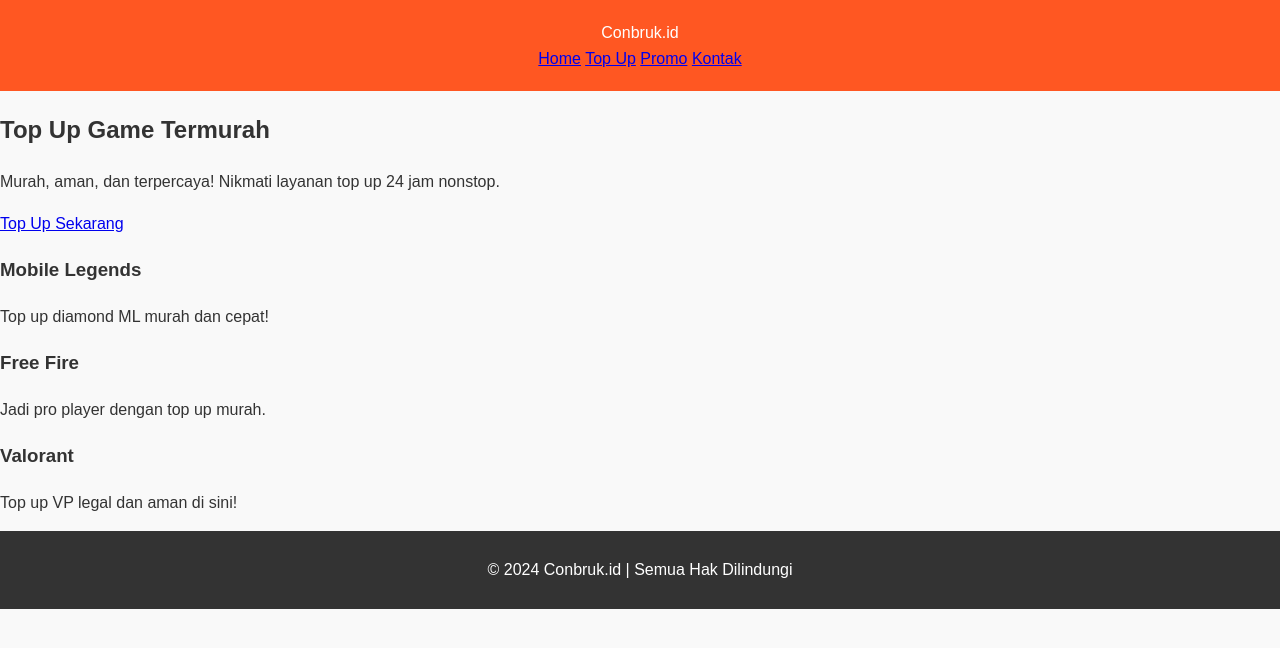
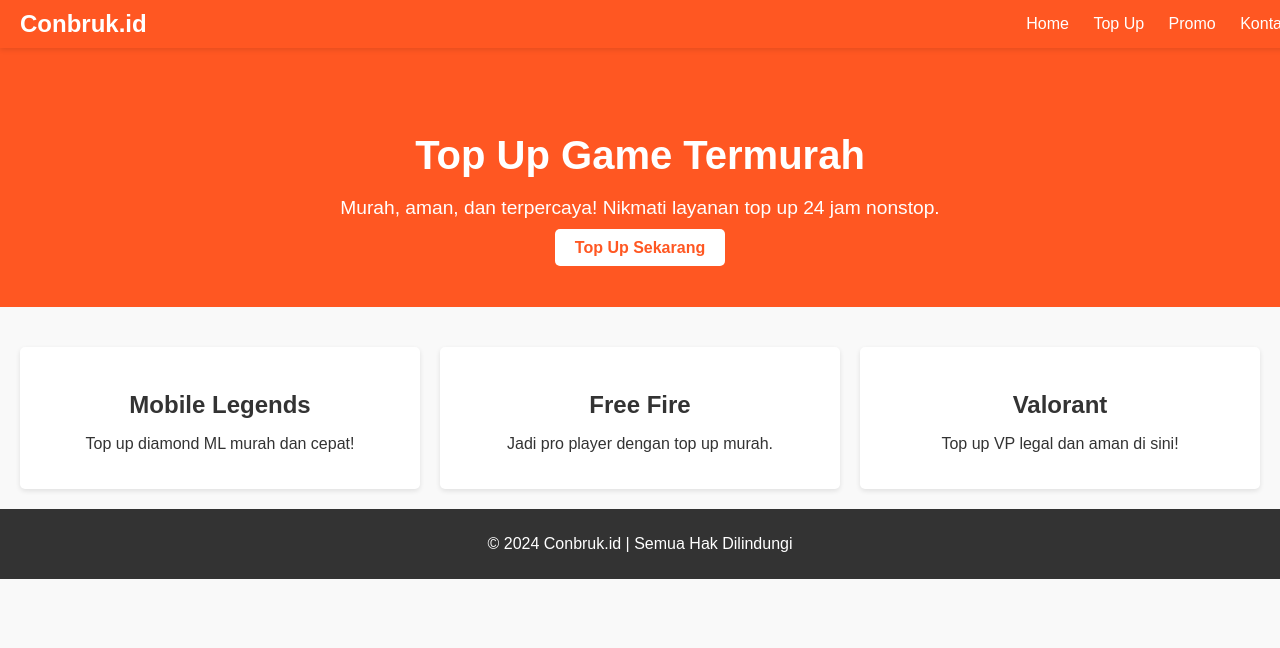
Before and after one commit to offsanop/ConbrukStore, a plain HTML site: page index.html in a window 1280 px wide. Drawn offline with Linux system fonts and the light colour scheme.

Commit message:
Update style.css

```diff
--- a/style.css
+++ b/style.css
@@ -1,7 +1,6 @@
-/* Style untuk seluruh halaman */
+/* Global Styles */
 body {
     font-family: Arial, sans-serif;
-    line-height: 1.6;
     margin: 0;
     padding: 0;
     background: #f9f9f9;
@@ -10,50 +9,91 @@ body {
 
 /* Header */
 header {
+    position: fixed;
+    top: 0;
+    width: 100%;
     background: #ff5722;
-    color: #fff;
-    padding: 20px 10px;
+    color: white;
+    display: flex;
+    justify-content: space-between;
+    align-items: center;
+    padding: 10px 20px;
+    box-shadow: 0 2px 5px rgba(0, 0, 0, 0.1);
+}
+
+header .logo {
+    font-size: 1.5em;
+    font-weight: bold;
+}
+
+header nav a {
+    color: white;
+    margin: 0 10px;
+    text-decoration: none;
+    font-size: 1em;
+}
+
+header nav a:hover {
+    text-decoration: underline;
+}
+
+/* Hero Section */
+.hero {
+    text-align: center;
+    padding: 100px 20px 50px;
+    background: #ff5722;
+    color: white;
+}
+
+.hero h1 {
+    font-size: 2.5em;
+    margin-bottom: 10px;
+}
+
+.hero p {
+    font-size: 1.2em;
+    margin-bottom: 20px;
+}
+
+.hero .cta-button {
+    background: white;
+    color: #ff5722;
+    padding: 10px 20px;
+    border-radius: 5px;
+    font-weight: bold;
+    text-decoration: none;
+}
+
+.hero .cta-button:hover {
+    background: #fff3e0;
+}
+
+/* Grid Section */
+.grid-container {
+    display: grid;
+    grid-template-columns: repeat(auto-fit, minmax(250px, 1fr));
+    gap: 20px;
+    padding: 20px;
+    margin-top: 20px;
+}
+
+.grid-item {
+    background: white;
+    border-radius: 5px;
+    box-shadow: 0 2px 5px rgba(0, 0, 0, 0.1);
+    padding: 20px;
     text-align: center;
 }
 
-header h1 {
-    margin: 0;
-}
-
-/* Container untuk konten utama */
-.container {
-    padding: 20px;
-    max-width: 800px;
-    margin: auto;
-}
-
-/* Call-to-action button */
-.cta {
-    text-align: center;
-    margin: 20px 0;
-}
-
-.cta a {
-    background: #ff5722;
-    color: #fff;
-    padding: 10px 20px;
-    text-decoration: none;
-    border-radius: 5px;
-    font-weight: bold;
+.grid-item h3 {
+    font-size: 1.5em;
+    margin-bottom: 10px;
 }
 
 /* Footer */
 footer {
+    text-align: center;
     background: #333;
-    color: #fff;
-    text-align: center;
+    color: white;
     padding: 10px 0;
-    position: relative;
-    bottom: 0;
-    width: 100%;
 }
-
-footer a {
-    color: #ff5722;
-    text-decoration: none;
-}
```
